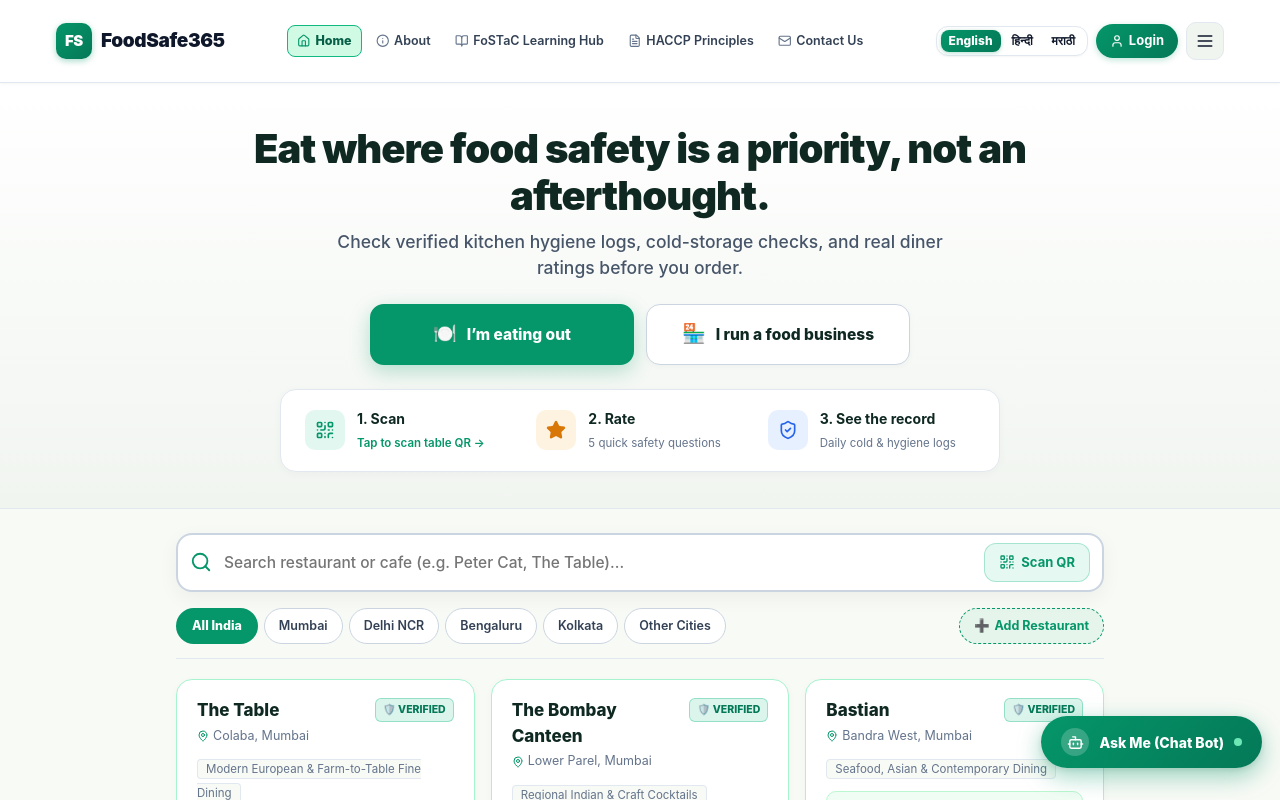
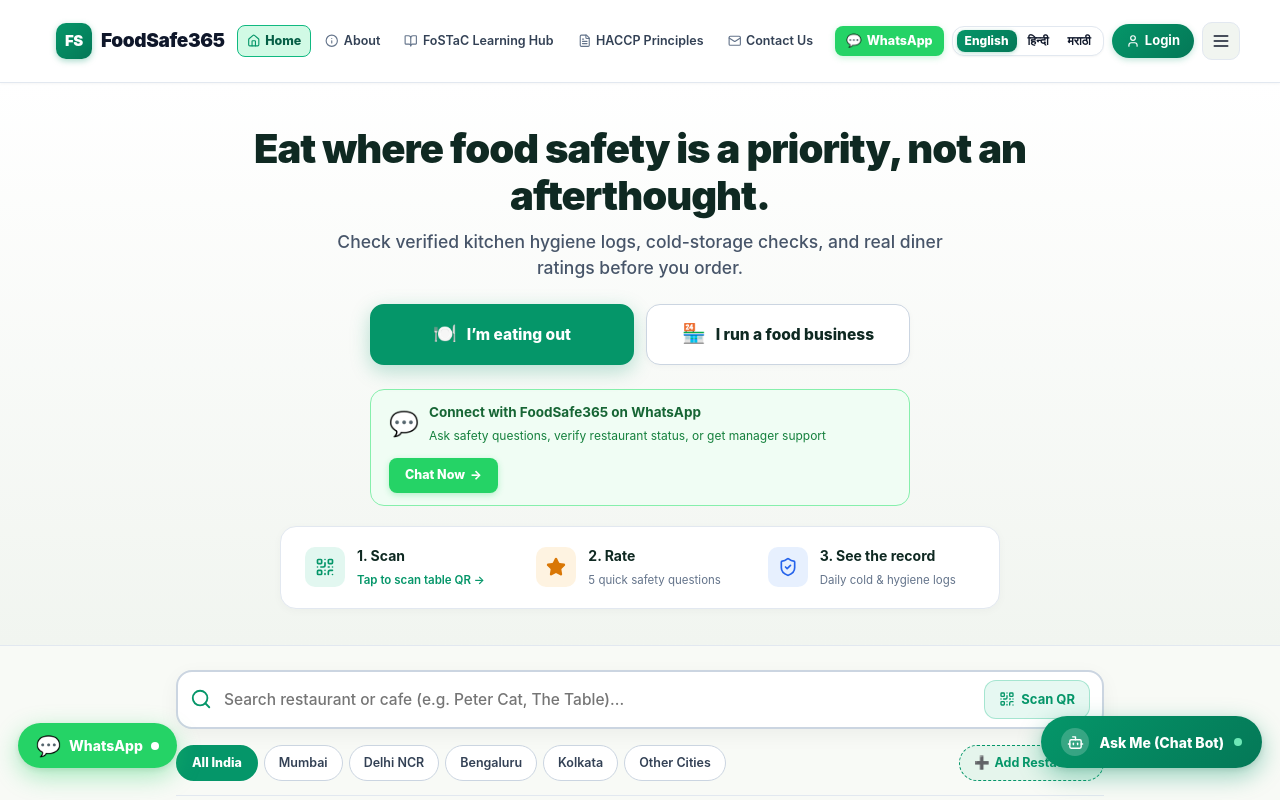
Before and after one commit to sougatr/FoodSafe365, a Next.js app: page / in a window 1280 px wide. Shown: the top 800 px of the page. Built offline with nearby package versions, Linux system fonts and the light colour scheme.

Commit message:
feat(ui): add persistent global WhatsApp floating button, header button, and home hero WhatsApp bar

```diff
--- a/app/layout.tsx
+++ b/app/layout.tsx
@@ -1,6 +1,7 @@
 import './globals.css';
 import type { Metadata, Viewport } from 'next';
 import FoodSafetyChatbot from '@/components/FoodSafetyChatbot';
+import WhatsAppFloatingButton from '@/components/WhatsAppFloatingButton';
 
 export const metadata: Metadata = {
   title: 'FoodSafe365 — Rate any Kitchen for Food Safety',
@@ -51,6 +52,7 @@
       </head>
       <body>
         {children}
+        <WhatsAppFloatingButton />
         <FoodSafetyChatbot />
       </body>
     </html>
--- a/app/page.tsx
+++ b/app/page.tsx
@@ -707,6 +707,55 @@
               <span style={{ fontSize: 19 }}>🏪</span>
               <span>{t('landing.foodBusiness')}</span>
             </button>
+          </div>
+
+          {/* Direct WhatsApp Quick Connect Bar */}
+          <div style={{
+            background: '#F0FDF4',
+            border: '1.5px solid #86EFAC',
+            borderRadius: 14,
+            padding: '12px 18px',
+            maxWidth: 540,
+            margin: '0 auto 20px',
+            display: 'flex',
+            alignItems: 'center',
+            justifyContent: 'space-between',
+            gap: 12,
+            flexWrap: 'wrap'
+          }}>
+            <div style={{ display: 'flex', alignItems: 'center', gap: 10, textAlign: 'left' }}>
+              <span style={{ fontSize: 24, lineHeight: 1 }}>💬</span>
+              <div>
+                <strong style={{ fontSize: 13.5, color: '#166534', display: 'block' }}>
+                  Connect with FoodSafe365 on WhatsApp
+                </strong>
+                <span style={{ fontSize: 12, color: '#15803D' }}>
+                  Ask safety questions, verify restaurant status, or get manager support
+                </span>
+              </div>
+            </div>
+            <a
+              href="https://api.whatsapp.com/send?text=Hello%20FoodSafe365%20Team!%20I%20have%20an%20inquiry%20regarding%20food%20safety%20services."
+              target="_blank"
+              rel="noopener noreferrer"
+              style={{
+                background: '#25D366',
+                color: '#ffffff',
+                fontSize: 12.5,
+                fontWeight: 800,
+                padding: '8px 16px',
+                borderRadius: 8,
+                textDecoration: 'none',
+                whiteSpace: 'nowrap',
+                boxShadow: '0 2px 6px rgba(37, 211, 102, 0.3)',
+                display: 'inline-flex',
+                alignItems: 'center',
+                gap: 5
+              }}
+            >
+              <span>Chat Now</span>
+              <span>→</span>
+            </a>
           </div>
 
           {/* INTERACTIVE 3-STEP STRIP: Each step is a direct clickable shortcut */}
--- a/components/GlobalHeader.tsx
+++ b/components/GlobalHeader.tsx
@@ -253,6 +253,31 @@
             flexShrink: 0
           }}
         >
+          {/* WhatsApp Direct Chat */}
+          <a
+            href="https://api.whatsapp.com/send?text=Hello%20FoodSafe365%20Team!%20I%20have%20an%20inquiry%20regarding%20food%20safety%20services."
+            target="_blank"
+            rel="noopener noreferrer"
+            title="Chat with FoodSafe365 on WhatsApp"
+            style={{
+              display: 'inline-flex',
+              alignItems: 'center',
+              gap: 5,
+              padding: '6px 11px',
+              borderRadius: 8,
+              fontSize: 12.5,
+              fontWeight: 800,
+              color: '#ffffff',
+              background: '#25D366',
+              textDecoration: 'none',
+              boxShadow: '0 2px 6px rgba(37, 211, 102, 0.25)',
+              whiteSpace: 'nowrap'
+            }}
+          >
+            <span>💬</span>
+            <span>WhatsApp</span>
+          </a>
+
           {/* Language Switch */}
           <LanguageSelector compact={true} />
 
@@ -454,6 +479,32 @@
                   })}
                 </nav>
 
+                <div style={{ marginTop: 8, padding: '0 4px' }}>
+                  <a
+                    href="https://api.whatsapp.com/send?text=Hello%20FoodSafe365%20Team!%20I%20have%20an%20inquiry%20regarding%20food%20safety%20services."
+                    target="_blank"
+                    rel="noopener noreferrer"
+                    onClick={() => setMenuOpen(false)}
+                    style={{
+                      display: 'flex',
+                      alignItems: 'center',
+                      justifyContent: 'center',
+                      gap: 8,
+                      background: '#25D366',
+                      color: '#ffffff',
+                      padding: '10px 14px',
+                      borderRadius: 10,
+                      fontSize: 13.5,
+                      fontWeight: 800,
+                      textDecoration: 'none',
+                      boxShadow: '0 2px 6px rgba(37, 211, 102, 0.3)'
+                    }}
+                  >
+                    <span>💬</span>
+                    <span>Chat on WhatsApp</span>
+                  </a>
+                </div>
+
                 <div
                   style={{
                     borderTop: '1px solid var(--border, #e2e8f0)',
--- /dev/null
+++ b/components/WhatsAppFloatingButton.tsx
@@ -0,0 +1,56 @@
+'use client';
+
+import React from 'react';
+import { getWhatsAppChatUrl } from '@/lib/whatsapp-config';
+
+export default function WhatsAppFloatingButton() {
+  const whatsappUrl = getWhatsAppChatUrl(
+    undefined,
+    'Hello FoodSafe365 Team! I would like to inquire about food safety ratings, restaurant checklists, or service provider partnerships.'
+  );
+
+  return (
+    <aside aria-label="WhatsApp Support">
+      <a
+        href={whatsappUrl}
+        target="_blank"
+        rel="noopener noreferrer"
+        aria-label="Chat on WhatsApp"
+        title="Chat with FoodSafe365 on WhatsApp"
+        style={{
+          position: 'fixed',
+          bottom: 'calc(env(safe-area-inset-bottom, 0px) + 32px)',
+          left: 'max(env(safe-area-inset-left, 0px), 18px)',
+          zIndex: 9998,
+          display: 'flex',
+          alignItems: 'center',
+          gap: 8,
+          background: '#25D366',
+          color: '#ffffff',
+          borderRadius: 999,
+          padding: '12px 18px',
+          boxShadow: '0 8px 24px rgba(37, 211, 102, 0.4), 0 2px 6px rgba(0, 0, 0, 0.1)',
+          cursor: 'pointer',
+          fontWeight: 800,
+          fontSize: 14,
+          textDecoration: 'none',
+          transition: 'transform 0.15s ease, box-shadow 0.15s ease'
+        }}
+        onMouseEnter={e => (e.currentTarget.style.transform = 'scale(1.05)')}
+        onMouseLeave={e => (e.currentTarget.style.transform = 'scale(1.0)')}
+      >
+        <span style={{ fontSize: 20, lineHeight: 1 }}>💬</span>
+        <span>WhatsApp</span>
+        <span
+          style={{
+            width: 8,
+            height: 8,
+            borderRadius: '50%',
+            background: '#ffffff',
+            display: 'inline-block'
+          }}
+        />
+      </a>
+    </aside>
+  );
+}
```
